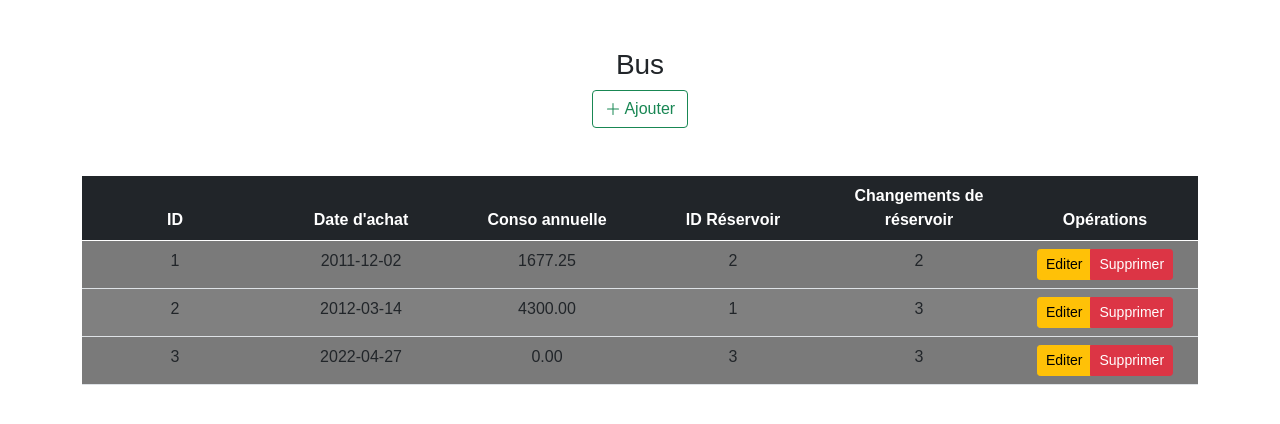
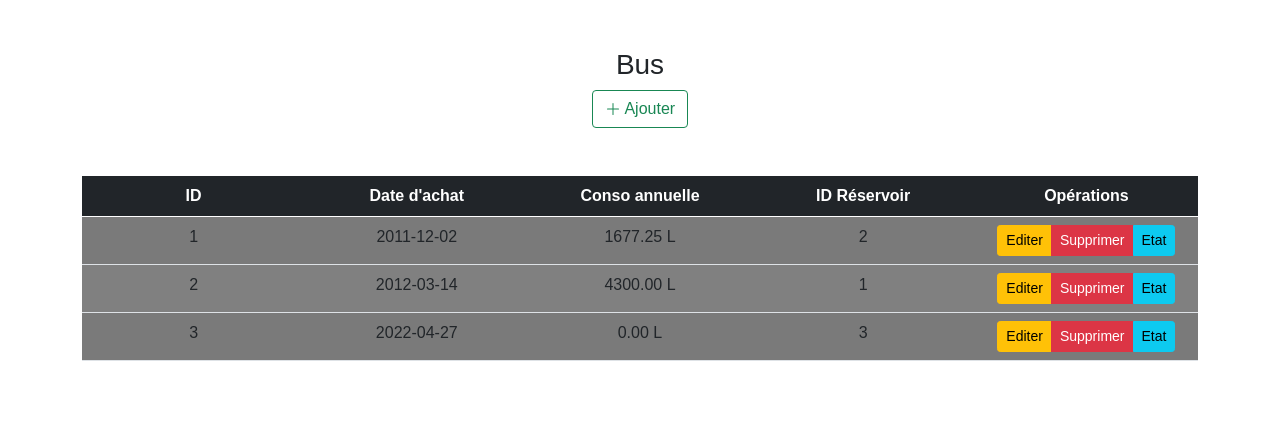
Before and after one commit to mathysn/SAE-04-Hydrobus, a Flask app: page /bus/show in a window 1280 px wide. Shown: the part 57-481 px from the top of the page. Run offline with Flask 2, Linux system fonts and the light colour scheme; data comes from the database, SQL or seed files in the repository; some libraries are stand-ins or nearby versions.

Commit message:
update vite fait

```diff
--- a/app.py
+++ b/app.py
@@ -33,9 +33,8 @@
 @app.route('/bus/show')
 def show_bus():
     bdd = get_db().cursor()
-    sql = """SELECT b.id_bus, b.date_achat, b.conso_annuelle, b.id_reservoir, COUNT(c.id_bus) AS nb_changement
+    sql = """SELECT b.id_bus, b.date_achat, b.conso_annuelle, b.id_reservoir
            FROM bus b
-           LEFT JOIN changement_reservoir c ON b.id_bus = c.id_bus
            GROUP BY b.id_bus"""
     bdd.execute(sql)
     bus = bdd.fetchall()
@@ -344,7 +343,7 @@
               VALUES (%s, %s, %s)"""
     bdd.execute(sql,(dateIncident, idBus, incidentID))
     get_db().commit()
-    message = u'Incident ajouté, Date: '+ dateIncident + ', Bus: ' + idBus + 'L, Type d\'incident: ' + incidentID
+    message = u'Incident ajouté, Date: '+ dateIncident + ', Bus: ' + idBus + ', Type d\'incident: ' + incidentID
     flash(message, 'alert-success')
     return redirect('/incident/show')
 
@@ -479,7 +478,7 @@
               VALUES (%s, %s, %s)"""
     bdd.execute(sql, (dateKilo, distance, idBus))
     get_db().commit()
-    message = u'Kilométrage ajouté, Date de la période: '+ dateKilo + ', Nombre de km: ' + distance + ' L, Bus: ' + idBus
+    message = u'Kilométrage ajouté, Date de la période: '+ dateKilo + ', Nombre de km: ' + distance + ' km, Bus: ' + idBus
     flash(message, 'alert-success')
     return redirect('/kilometrage/show')
 
@@ -493,7 +492,6 @@
     message = u'Kilometrage supprimé, ID: ' + id_kilometrage
     flash(message, 'alert-danger')
     return redirect('/kilometrage/show')
-
 
 
 # @app.route('/tableaux/card')
--- a/static/mes_styles.css
+++ b/static/mes_styles.css
@@ -44,6 +44,10 @@
     color: white;
 }
 
+.etat-button {
+    color: black;
+}
+
 .meuble {
     color: white;
 }
--- a/templates/bus/show_bus.html
+++ b/templates/bus/show_bus.html
@@ -23,7 +23,6 @@
                 <th>Date d'achat</th>
                 <th>Conso annuelle</th>
                 <th>ID Réservoir</th>
-                <th>Changements de réservoir</th>
                 <th>Opérations</th>
             </tr>
         </thead>
@@ -33,22 +32,22 @@
                 <tr>
                     <td>{{ ligne.id_bus }}</td>
                     <td>{{ ligne.date_achat }}</td>
-                    <td>{{ ligne.conso_annuelle }}</td>
+                    <td>{{ ligne.conso_annuelle }} L</td>
                     <td>{{ ligne.id_reservoir }}</td>
-                    <td>{{ ligne.nb_changement }}</td>
                     <td>
                         <div class="btn-group">
-                            <button class="btn btn-warning btn-sm btn-"><a href="/bus/edit?id={{ ligne.id_bus }}&amp;param2={{ligne.libelle}}"><span class="edit-button">Editer</span></a></button>
-                            <button class="btn btn-danger btn-sm"><a href="/bus/delete?id={{ ligne.id_bus }}" ><span class="delete-button">Supprimer</span></a></button>
+                            <button class="btn btn-warning btn-sm"><a href="/bus/edit?id={{ ligne.id_bus }}&amp;param2={{ligne.libelle}}"><span class="edit-button">Editer</span></a></button>
+                            <button class="btn btn-danger btn-sm"><a href="/bus/delete?id={{ ligne.id_bus }}"><span class="delete-button">Supprimer</span></a></button>
+                            <button class="btn btn-info btn-sm"><a href="/bus/etat?id={{ ligne.id_bus }}"><span class="etat-button">Etat</span></a></button>
                         </div>
                     </td>
                 </tr>
             {% endfor %}
         {% else %}
                 <tr>
-                        <td>
-                            pas de bus
-                        </td>
+                    <td>
+                        Pas de bus
+                    </td>
                 </tr>
         {% endif %}
         </tbody>
--- a/templates/revision/show_revision.html
+++ b/templates/revision/show_revision.html
@@ -30,7 +30,7 @@
         {% if revision | length >= 1 %}
             {% for ligne in revision %}
                 <tr>
-                    <td>{{ ligne.id_reservoir }}</td>
+                    <td>{{ ligne.id_revision }}</td>
                     <td>{{ ligne.descriptif_revision }}</td>
                     <td>{{ ligne.date_revision }}</td>
                     <td>{{ ligne.id_reservoir }}</td>
```
